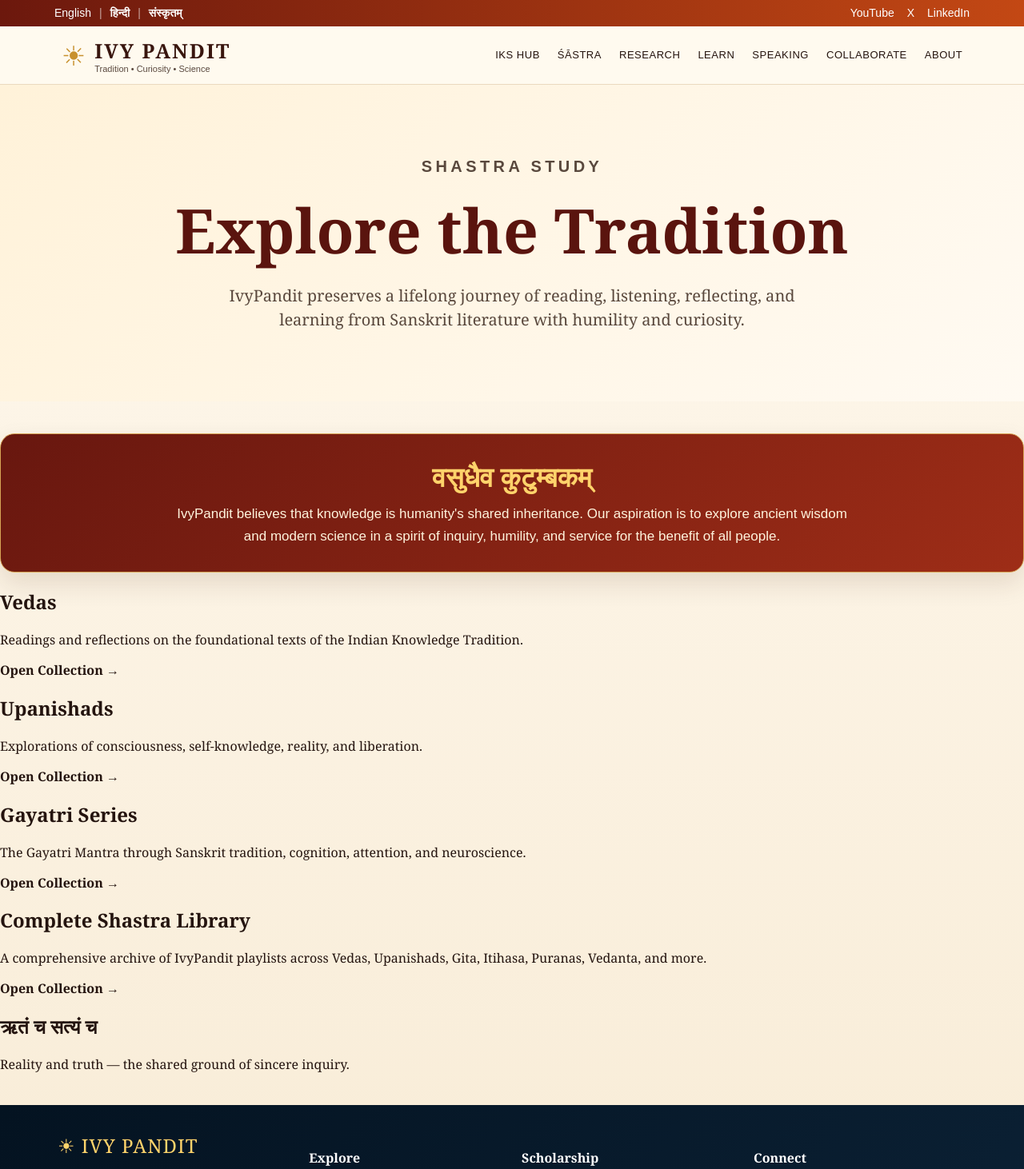
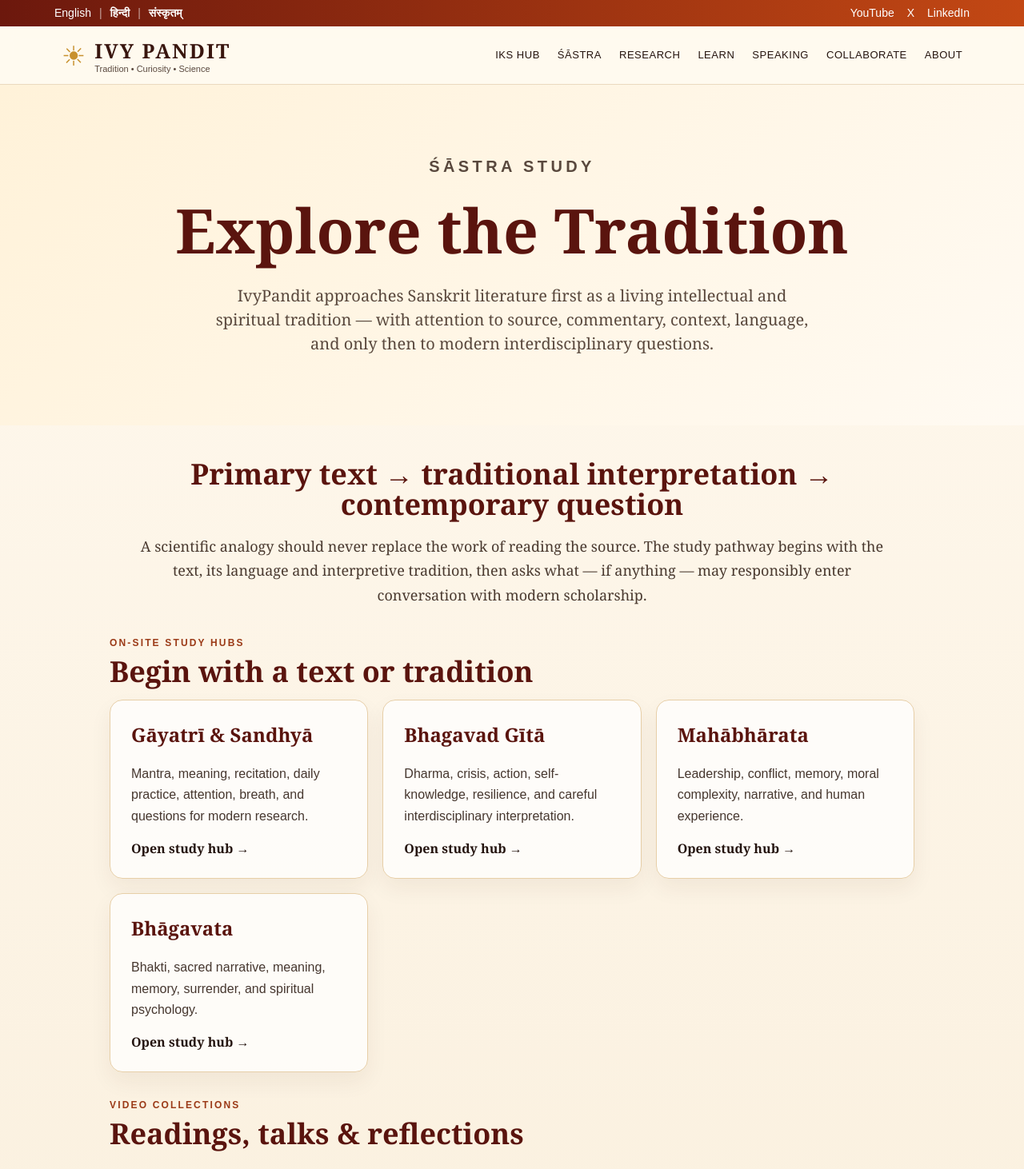
Before and after one commit to nishmishra/ivypandit-v2, a Next.js app: page /shastra-study in a window 1280 px wide. Shown: the top 1462 px of the page at 80% size. Built offline with nearby package versions, Linux system fonts and the light colour scheme.

Commit message:
Build Śāstra page into an on-site study hub

```diff
--- a/app/shastra-study/page.tsx
+++ b/app/shastra-study/page.tsx
@@ -1,48 +1,62 @@
+import Link from 'next/link';
+
 export default function ShastraStudyPage() {
+  const internalHubs = [
+    { title: 'Gāyatrī & Sandhyā', href: '/gayatri', text: 'Mantra, meaning, recitation, daily practice, attention, breath, and questions for modern research.' },
+    { title: 'Bhagavad Gītā', href: '/gita', text: 'Dharma, crisis, action, self-knowledge, resilience, and careful interdisciplinary interpretation.' },
+    { title: 'Mahābhārata', href: '/mahabharata', text: 'Leadership, conflict, memory, moral complexity, narrative, and human experience.' },
+    { title: 'Bhāgavata', href: '/bhagavatam', text: 'Bhakti, sacred narrative, meaning, memory, surrender, and spiritual psychology.' },
+  ];
+
   const collections = [
     {
-      title: "Vedas",
-      href: "https://youtube.com/playlist?list=PLwQYDVEShtUoo8AoWn-6jYqbu0bk425h5&si=tJFxbnC9VvDjbGCW",
-      text: "Readings and reflections on the foundational texts of the Indian Knowledge Tradition."
+      title: 'Vedas',
+      href: 'https://youtube.com/playlist?list=PLwQYDVEShtUoo8AoWn-6jYqbu0bk425h5&si=tJFxbnC9VvDjbGCW',
+      text: 'Readings and reflections on foundational Vedic texts and their traditional interpretation.'
     },
     {
-      title: "Upanishads",
-      href: "https://youtube.com/playlist?list=PLwQYDVEShtUpeuJKGxSnFepXer-BY0GVy&si=MRZe8jWsRq67Lnrw",
-      text: "Explorations of consciousness, self-knowledge, reality, and liberation."
+      title: 'Upaniṣads',
+      href: 'https://youtube.com/playlist?list=PLwQYDVEShtUpeuJKGxSnFepXer-BY0GVy&si=MRZe8jWsRq67Lnrw',
+      text: 'Explorations of self-knowledge, reality, consciousness, liberation, and philosophical inquiry.'
     },
     {
-      title: "Gayatri Series",
-      href: "https://youtube.com/playlist?list=PLwQYDVEShtUrQTTjvBffuXE8wWoEnKEXj&si=c76V84a4zyCdKdM_",
-      text: "The Gayatri Mantra through Sanskrit tradition, cognition, attention, and neuroscience."
+      title: 'Gāyatrī Series',
+      href: 'https://youtube.com/playlist?list=PLwQYDVEShtUrQTTjvBffuXE8wWoEnKEXj&si=c76V84a4zyCdKdM_',
+      text: 'Gāyatrī through Sanskrit tradition, contemplative practice, cognition, attention, and neuroscience questions.'
     },
     {
-      title: "Complete Shastra Library",
-      href: "https://www.youtube.com/@IvyPandit/playlists",
-      text: "A comprehensive archive of IvyPandit playlists across Vedas, Upanishads, Gita, Itihasa, Puranas, Vedanta, and more."
+      title: 'Complete Video Library',
+      href: 'https://www.youtube.com/@IvyPandit/playlists',
+      text: 'IvyPandit playlists across Veda, Upaniṣad, Gītā, Itihāsa, Purāṇa, Vedānta, ritual, and more.'
     }
   ];
 
   return (
     <main className="pageShell">
       <section className="pageHero compact">
-        <p className="eyebrow">Shastra Study</p>
+        <p className="eyebrow">Śāstra Study</p>
         <h1>Explore the Tradition</h1>
-        <p>
-          IvyPandit preserves a lifelong journey of reading, listening, reflecting,
-          and learning from Sanskrit literature with humility and curiosity.
-        </p>
+        <p>IvyPandit approaches Sanskrit literature first as a living intellectual and spiritual tradition — with attention to source, commentary, context, language, and only then to modern interdisciplinary questions.</p>
       </section>
 
-      <section className="missionBox">
-        <h2>वसुधैव कुटुम्बकम्</h2>
-        <p>
-          IvyPandit believes that knowledge is humanity&apos;s shared inheritance.
-          Our aspiration is to explore ancient wisdom and modern science in a spirit
-          of inquiry, humility, and service for the benefit of all people.
-        </p>
+      <section className="content">
+        <section className="manifesto">
+          <h2 className="sectionTitle">Primary text → traditional interpretation → contemporary question</h2>
+          <p>A scientific analogy should never replace the work of reading the source. The study pathway begins with the text, its language and interpretive tradition, then asks what — if anything — may responsibly enter conversation with modern scholarship.</p>
         </section>
 
-      <section className="contentGrid">
+        <section>
+          <p className="kicker">On-site study hubs</p>
+          <h2 className="sectionTitle">Begin with a text or tradition</h2>
+          <div className="resourceGrid">
+            {internalHubs.map((item)=><Link className="panel linkedCard" href={item.href} key={item.title}><h2>{item.title}</h2><p>{item.text}</p><span>Open study hub →</span></Link>)}
+          </div>
+        </section>
+
+        <section style={{marginTop:'34px'}}>
+          <p className="kicker">Video collections</p>
+          <h2 className="sectionTitle">Readings, talks & reflections</h2>
+          <div className="contentGrid">
             {collections.map((item) => (
               <a className="contentCard linkedCard" href={item.href} target="_blank" rel="noopener noreferrer" key={item.title}>
                 <h2>{item.title}</h2>
@@ -50,11 +64,19 @@ export default function ShastraStudyPage() {
                 <span>Open Collection →</span>
               </a>
             ))}
+          </div>
         </section>
 
-      <section className="quotePanel">
+        <section className="quotePanel" style={{marginTop:'34px'}}>
           <h2>ऋतं च सत्यं च</h2>
-        <p>Reality and truth — the shared ground of sincere inquiry.</p>
+          <p><b>Ṛgveda 10.190.1:</b> ṛta — cosmic order — and satya — truth — appear together in a Vedic reflection on emergence and reality.</p>
+          <p><a className="textLink" href="https://vedicheritage.gov.in/samhitas/rigveda/" target="_blank" rel="noopener noreferrer">Explore the Ṛgveda at the Vedic Heritage Portal →</a></p>
+        </section>
+
+        <section className="missionBox">
+          <h2>वसुधैव कुटुम्बकम्</h2>
+          <p>Knowledge is humanity&apos;s shared inheritance. The aspiration is to study tradition with humility and precision, and to let genuine understanding guide any later dialogue with modern science.</p>
+        </section>
       </section>
     </main>
   );
```
Lines whose indentation alone changed are shown as unchanged.
